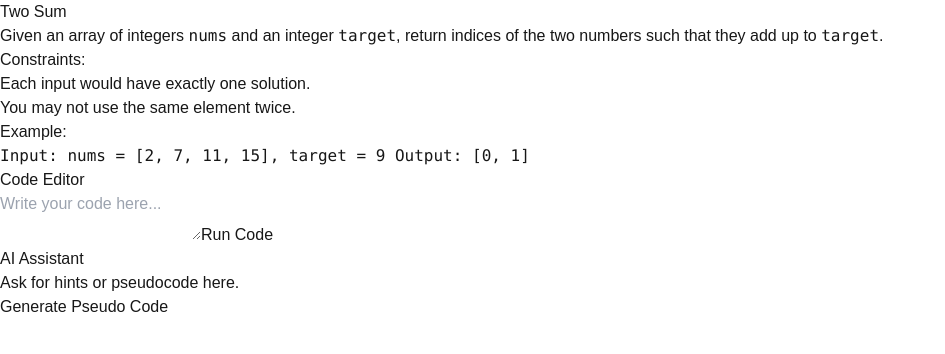
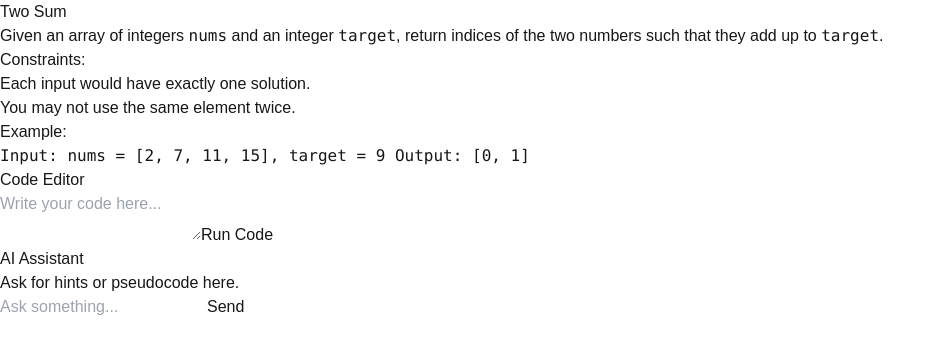
Before and after one commit to RobertLMcCrary/AlgoMate, a Next.js app: page /twosum in a window 1280 px wide. Shown: the top 354 px of the page, without its empty margins (0-945 px from the left). Built offline with nearby package versions, Linux system fonts and the light colour scheme.

Commit message:
ai model working

```diff
--- a/src/app/api/chat/route.js
+++ b/src/app/api/chat/route.js
@@ -1,18 +1,15 @@
 import { HfInference } from '@huggingface/inference';
 
-export default async function handler(req, res) {
-    if (req.method !== 'POST') {
-        return res.status(405).json({ error: 'Method not allowed' });
-    }
-
-    const { messages } = req.body;
+export async function POST(req) {
+    const { messages } = await req.json();
 
     if (!messages || !Array.isArray(messages)) {
-        return res
-            .status(400)
-            .json({
+        return new Response(
+            JSON.stringify({
                 error: 'Invalid request body. Provide an array of messages.',
-            });
+            }),
+            { status: 400 }
+        );
     }
 
     const client = new HfInference(process.env.HUGGINGFACE_API_KEY);
@@ -32,9 +29,12 @@ export default async function handler(req, res) {
             }
         }
 
-        return res.status(200).json({ output: out });
+        return new Response(JSON.stringify({ output: out }), { status: 200 });
     } catch (error) {
         console.error('Error during Qwen API call:', error);
-        return res.status(500).json({ error: 'Failed to process the request' });
+        return new Response(
+            JSON.stringify({ error: 'Failed to process the request' }),
+            { status: 500 }
+        );
     }
 }
--- a/src/app/problems/page.js
+++ b/src/app/problems/page.js
@@ -4,18 +4,21 @@ import Navbar from '../components/Navbar';
 const problems = [
     {
         id: 1,
+        routeName: 'twosum',
         title: 'Two Sum',
         difficulty: 'Easy',
         topic: 'Arrays',
     },
     {
         id: 2,
+        routeTitle: 'binarytreeinordertraversal',
         title: 'Binary Tree Inorder Traversal',
         difficulty: 'Medium',
         topic: 'Trees',
     },
     {
         id: 3,
+        routeTitle: 'longestsubstringwithoutrepeatingcharacters',
         title: 'Longest Substring Without Repeating Characters',
         difficulty: 'Hard',
         topic: 'Strings',
@@ -89,7 +92,7 @@ export default function ProblemsPage() {
                                     </td>
                                     <td className="px-4 py-3 text-right">
                                         <Link
-                                            href={`/problems/${problem.id}`}
+                                            href={`/twosum`}
                                             className="text-purple-400 hover:underline"
                                         >
                                             View Problem
--- a/src/app/twosum/page.js
+++ b/src/app/twosum/page.js
@@ -1,18 +1,49 @@
 'use client';
 import { useState } from 'react';
+import Navbar from '../components/Navbar';
+import Link from 'next/link';
 
 export default function ProblemPage() {
-    const [pseudoCode, setPseudoCode] = useState('');
+    const [userInput, setUserInput] = useState('');
+    const [messages, setMessages] = useState([]);
+    const [response, setResponse] = useState('');
+    const [loading, setLoading] = useState(false);
 
-    const handleGeneratePseudoCode = () => {
-        // Simulated pseudocode generation
-        setPseudoCode(
-            `1. Create a hash map to store numbers and their indices.
-        2. Iterate through the array:
-            - For each number, calculate the complement (target - number).
-            - If the complement exists in the hash map, return indices.
-        3. Otherwise, add the number and its index to the hash map.`
-        );
+    const handleUserInput = async (e) => {
+        e.preventDefault();
+        if (userInput.trim()) {
+            const newMessage = { role: 'user', content: userInput };
+            const updatedMessages = [...messages, newMessage];
+            setMessages(updatedMessages);
+            setUserInput('');
+            setLoading(true);
+
+            try {
+                const res = await fetch('/api/chat', {
+                    method: 'POST',
+                    headers: {
+                        'Content-Type': 'application/json',
+                    },
+                    body: JSON.stringify({ messages: updatedMessages }),
+                });
+
+                if (!res.ok) {
+                    throw new Error(`HTTP error! status: ${res.status}`);
+                }
+
+                const data = await res.json();
+                if (data && data.output) {
+                    setResponse(data.output);
+                } else {
+                    throw new Error('Received an empty or invalid response');
+                }
+            } catch (error) {
+                console.error('Error:', error);
+                setResponse('Something went wrong. Please try again.');
+            }
+
+            setLoading(false);
+        }
     };
 
     return (
@@ -56,20 +87,29 @@ export default function ProblemPage() {
                     AI Assistant
                 </h2>
                 <div className="flex-grow mt-4 overflow-y-auto bg-gray-900 p-4 rounded border border-gray-700">
-                    {pseudoCode ? (
-                        <pre className="text-gray-300">{pseudoCode}</pre>
+                    {response ? (
+                        <pre className="text-gray-300">{response}</pre>
                     ) : (
                         <p className="text-gray-400">
                             Ask for hints or pseudocode here.
                         </p>
                     )}
                 </div>
-                <button
-                    onClick={handleGeneratePseudoCode}
-                    className="mt-4 bg-purple-700 text-white px-6 py-2 rounded shadow hover:bg-purple-600 transition"
-                >
-                    Generate Pseudo Code
-                </button>
+                <form onSubmit={handleUserInput} className="mt-4">
+                    <input
+                        type="text"
+                        value={userInput}
+                        onChange={(e) => setUserInput(e.target.value)}
+                        className="w-full p-2 rounded border border-gray-700 text-gray-200 bg-gray-800"
+                        placeholder="Ask something..."
+                    />
+                    <button
+                        type="submit"
+                        className="mt-2 w-full bg-purple-700 text-white px-4 py-2 rounded shadow hover:bg-purple-600 transition"
+                    >
+                        {loading ? 'Thinking...' : 'Send'}
+                    </button>
+                </form>
             </div>
         </div>
     );
```
